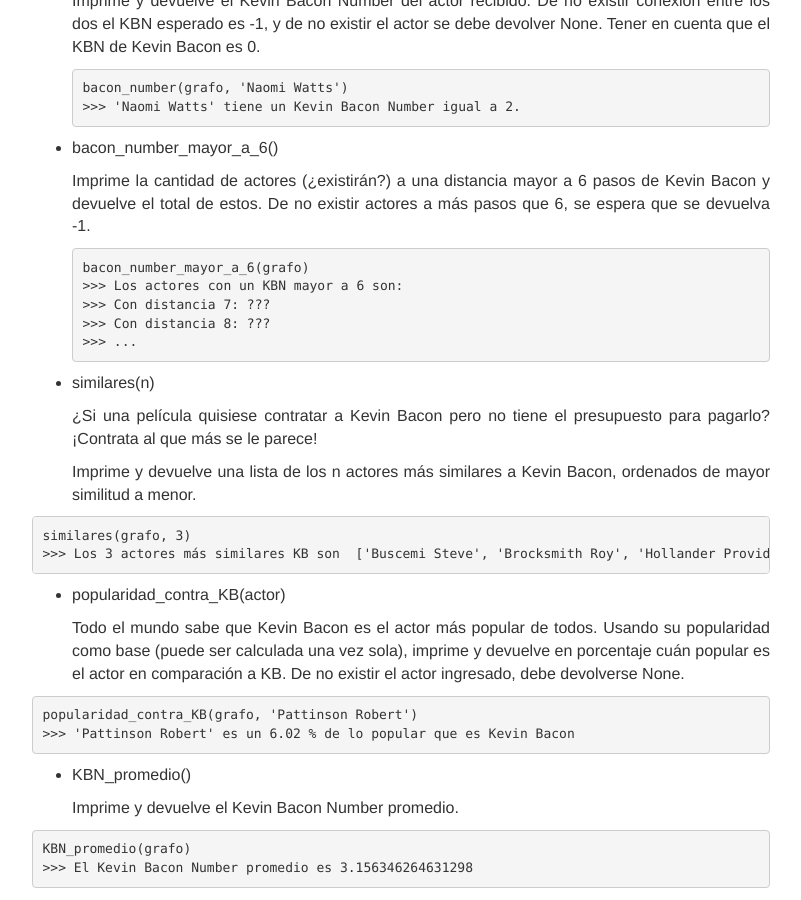
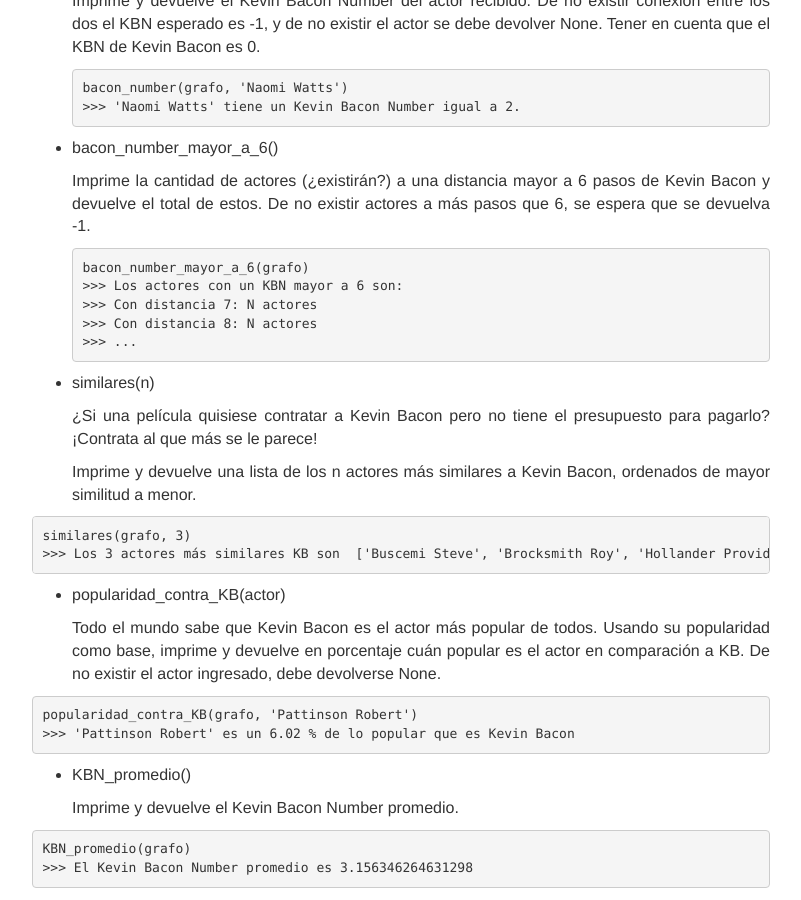
Before and after one commit to algoritmos-rw/algoritmos, a Jekyll site: the page built from static/tps/2017_2/tp3/index.md, in a window 1280 px wide and 900 px high, scrolled down 2211 px. Shown: the whole window, without its empty margins (239-1040 px from the left). Built offline with Jekyll 4.4.1, drawn with Linux system fonts in a browser that asks for light colours.

Commit message:
Fix bacon number mayor a 6

````diff
--- a/static/tps/2017_2/tp3/index.md
+++ b/static/tps/2017_2/tp3/index.md
@@ -94,8 +94,8 @@ bacon_number(grafo, 'Naomi Watts')
 ```
 bacon_number_mayor_a_6(grafo)
 >>> Los actores con un KBN mayor a 6 son:
->>> Con distancia 7: ???
->>> Con distancia 8: ???
+>>> Con distancia 7: N actores
+>>> Con distancia 8: N actores
 >>> ...
 ```
 
@@ -112,7 +112,7 @@ similares(grafo, 3)
 
 * popularidad_contra_KB(actor)
 
-    Todo el mundo sabe que Kevin Bacon es el actor más popular de todos. Usando su popularidad como base (puede ser calculada una vez sola), imprime y devuelve en porcentaje cuán popular es el actor en comparación a KB. De no existir el actor ingresado, debe devolverse None.
+    Todo el mundo sabe que Kevin Bacon es el actor más popular de todos. Usando su popularidad como base, imprime y devuelve en porcentaje cuán popular es el actor en comparación a KB. De no existir el actor ingresado, debe devolverse None.
 
 ```
 popularidad_contra_KB(grafo, 'Pattinson Robert')
@@ -160,7 +160,7 @@ cantidad_actores(grafo)
    >>> ['Rudd Paul', 'Douglas Michael', ...]
    ```
 
-3. _Popularidad_⁴:
+3. _Popularidad_ ⁴:
 
    La popularidad de un actor puede ser medida por la sumatoria de con cuanta gente trabajo toda persona con la que el actor trabajó alguna vez, multiplicado por la cantidad de películas hechas por él.
     ```
````
